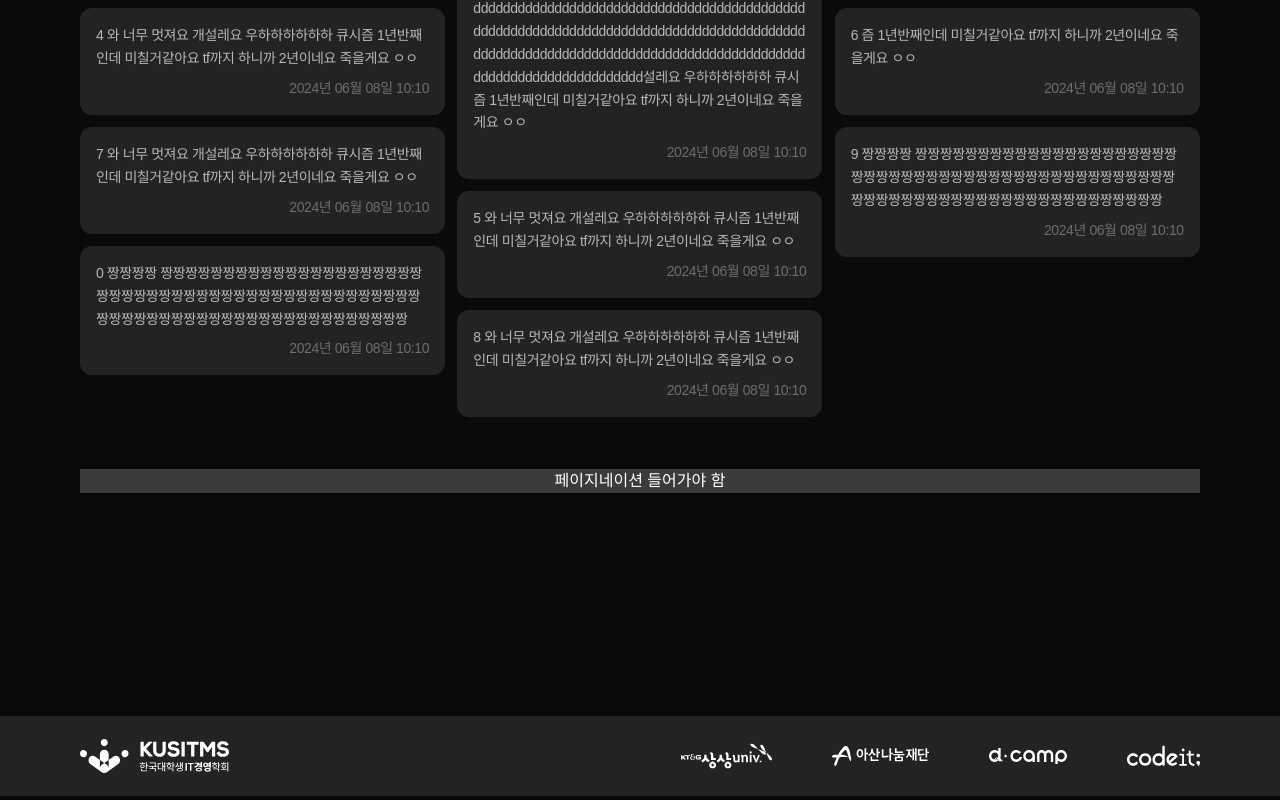
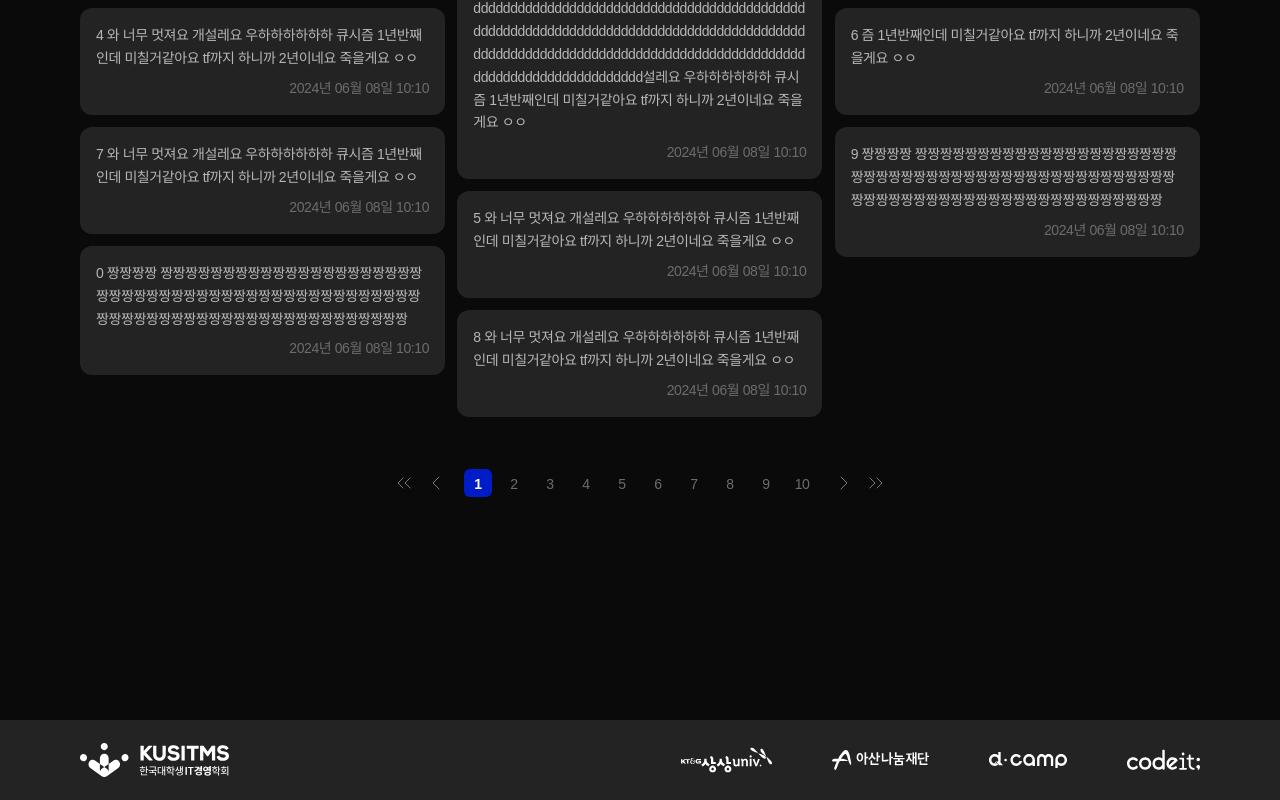
Before and after one commit to AAminha/kusitms-2nd-exhibition, a Next.js app: page / in a window 1280 px wide. Shown: the part 2579-3379 px from the top of the page. Built offline with nearby package versions, Linux system fonts and the light colour scheme.

Commit message:
feat: Pagination 컴포넌트 구현

```diff
--- a/public/icons/arrow.tsx
+++ b/public/icons/arrow.tsx
@@ -1,12 +1,19 @@
 import { SVGProps } from '@src/types/svg.type'
 
-export const ArrowUpIcon = ({ width, height, color = '#9D9D9D', strokeWidth = 1 }: SVGProps) => (
+export const ArrowUpIcon = ({
+  width,
+  height,
+  color = '#9D9D9D',
+  strokeWidth = 1,
+  ...props
+}: SVGProps) => (
   <svg
     xmlns="http://www.w3.org/2000/svg"
     width={width}
     height={height}
     viewBox="0 0 32 32"
     fill="none"
+    {...props}
   >
     <path
       d="M24 20L16 12L8 20"
@@ -18,13 +25,20 @@ export const ArrowUpIcon = ({ width, height, color = '#9D9D9D', strokeWidth = 1
   </svg>
 )
 
-export const ArrowDownIcon = ({ width, height, color = '#9D9D9D', strokeWidth = 1 }: SVGProps) => (
+export const ArrowDownIcon = ({
+  width,
+  height,
+  color = '#9D9D9D',
+  strokeWidth = 1,
+  ...props
+}: SVGProps) => (
   <svg
     xmlns="http://www.w3.org/2000/svg"
     width={width}
     height={height}
     viewBox="0 0 32 32"
     fill="none"
+    {...props}
   >
     <path
       d="M8 12L16 20L24 12"
@@ -36,13 +50,20 @@ export const ArrowDownIcon = ({ width, height, color = '#9D9D9D', strokeWidth =
   </svg>
 )
 
-export const ArrowLeftIcon = ({ width, height, color = '#9D9D9D', strokeWidth = 1 }: SVGProps) => (
+export const ArrowLeftIcon = ({
+  width,
+  height,
+  color = '#9D9D9D',
+  strokeWidth = 1,
+  ...props
+}: SVGProps) => (
   <svg
     xmlns="http://www.w3.org/2000/svg"
     width={width}
     height={height}
     viewBox="0 0 32 32"
     fill="none"
+    {...props}
   >
     <path
       d="M20 24L12 16L20 8"
@@ -54,13 +75,20 @@ export const ArrowLeftIcon = ({ width, height, color = '#9D9D9D', strokeWidth =
   </svg>
 )
 
-export const ArrowRightIcon = ({ width, height, color = '#9D9D9D', strokeWidth = 1 }: SVGProps) => (
+export const ArrowRightIcon = ({
+  width,
+  height,
+  color = '#9D9D9D',
+  strokeWidth = 1,
+  ...props
+}: SVGProps) => (
   <svg
     xmlns="http://www.w3.org/2000/svg"
     width={width}
     height={height}
     viewBox="0 0 32 32"
     fill="none"
+    {...props}
   >
     <path
       d="M12 24L20 16L12 8"
--- a/public/icons/doubleArrow.tsx
+++ b/public/icons/doubleArrow.tsx
@@ -5,6 +5,7 @@ export const DoubleArrowLeftIcon = ({
   height,
   color = '#9D9D9D',
   strokeWidth = 1,
+  ...props
 }: SVGProps) => (
   <svg
     xmlns="http://www.w3.org/2000/svg"
@@ -12,6 +13,7 @@ export const DoubleArrowLeftIcon = ({
     height={height}
     viewBox="0 0 32 32"
     fill="none"
+    {...props}
   >
     <path
       d="M14.6667 22.6666L8 15.9999L14.6667 9.33325"
@@ -35,6 +37,7 @@ export const DoubleArrowRightIcon = ({
   height,
   color = '#9D9D9D',
   strokeWidth = 1,
+  ...props
 }: SVGProps) => (
   <svg
     xmlns="http://www.w3.org/2000/svg"
@@ -42,6 +45,7 @@ export const DoubleArrowRightIcon = ({
     height={height}
     viewBox="0 0 32 32"
     fill="none"
+    {...props}
   >
     <path
       d="M17.3335 22.6666L24.0002 15.9999L17.3335 9.33325"
--- /dev/null
+++ b/src/components/Pagination.tsx
@@ -0,0 +1,82 @@
+import { useEffect, useState } from 'react'
+
+import clsx from 'clsx'
+
+import {
+  ArrowLeftIcon,
+  ArrowRightIcon,
+  DoubleArrowLeftIcon,
+  DoubleArrowRightIcon,
+} from '@public/icons'
+
+interface PaginationProps {
+  currentPage: number
+  setPage: (page: number) => void
+  totalPages: number
+}
+
+export const Pagination = ({ currentPage, setPage, totalPages }: PaginationProps) => {
+  const [limit, setLimit] = useState(10)
+  const [range, setRange] = useState<{ [key: string]: number }>({
+    start: 1,
+    end: 1,
+  })
+  const [pages, setPages] = useState<number[]>([])
+
+  useEffect(() => {
+    const updateLIMIT = () => {
+      if (window.matchMedia('(max-width: 960px)').matches) {
+        setLimit(5)
+      } else {
+        setLimit(10)
+      }
+    }
+
+    updateLIMIT()
+    window.addEventListener('resize', updateLIMIT)
+    return () => window.removeEventListener('resize', updateLIMIT)
+  }, [])
+
+  useEffect(() => {
+    const start = Math.floor((currentPage - 1) / limit) * limit + 1
+    const end = start + limit - 1 > totalPages ? totalPages : start + limit - 1
+
+    setRange({ start, end })
+    setPages(Array.from({ length: end - start + 1 }, (_, i) => start + i))
+  }, [currentPage, totalPages, limit])
+
+  return (
+    <section className="flex justify-center gap-4">
+      <div className="flex gap-2">
+        <button onClick={() => setPage(1)}>
+          <DoubleArrowLeftIcon width={24} height={24} />
+        </button>
+        <button onClick={() => setPage(range.start - limit)}>
+          <ArrowLeftIcon width={24} height={24} />
+        </button>
+      </div>
+      <div className="flex items-center gap-2">
+        {pages.map((page) => (
+          <button
+            key={page}
+            onClick={() => setPage(page)}
+            className={clsx(
+              'flex h-7 w-7 items-center justify-center rounded-md pt-[3px] text-c1 font-normal text-gray-60',
+              page === currentPage && 'bg-primary-1 font-semibold text-white'
+            )}
+          >
+            {page}
+          </button>
+        ))}
+      </div>
+      <div className="flex gap-2">
+        <button onClick={() => setPage(range.end + 1)}>
+          <ArrowRightIcon width={24} height={24} />
+        </button>
+        <button onClick={() => setPage(totalPages)}>
+          <DoubleArrowRightIcon width={24} height={24} />
+        </button>
+      </div>
+    </section>
+  )
+}
--- a/src/containers/home/GuestBook.tsx
+++ b/src/containers/home/GuestBook.tsx
@@ -1,5 +1,8 @@
 'use client'
 
+import { useState } from 'react'
+
+import { Pagination } from '@src/components/Pagination'
 import { SectionTitle } from '@src/components/SectionTitle'
 import useMasonry from '@src/hooks/useMasonry'
 
@@ -59,6 +62,18 @@ const DUMMY = [
 
 export const GuestBook = () => {
   const masonryContainer = useMasonry()
+  const [page, setPage] = useState(1)
+  const [totalPage, setTotalPage] = useState(22)
+
+  const handleChangePage = (page: number) => {
+    console.log(page)
+    if (page < 1) setPage(1)
+    else if (page > totalPage) setPage(totalPage)
+    else setPage(page)
+
+    console.log('click')
+  }
+
   return (
     <section className="max-w-1440 mb-[223px] mt-[140px] flex flex-col items-center px-[50px]">
       <div className="w-full max-w-[1120px]">
@@ -72,7 +87,7 @@ export const GuestBook = () => {
             <GuestBookItem key={index} content={item.content} date={item.date} />
           ))}
         </section>
-        <p className="bg-gray-80 text-center">페이지네이션 들어가야 함</p>
+        <Pagination currentPage={page} setPage={handleChangePage} totalPages={totalPage} />
       </div>
     </section>
   )
```
